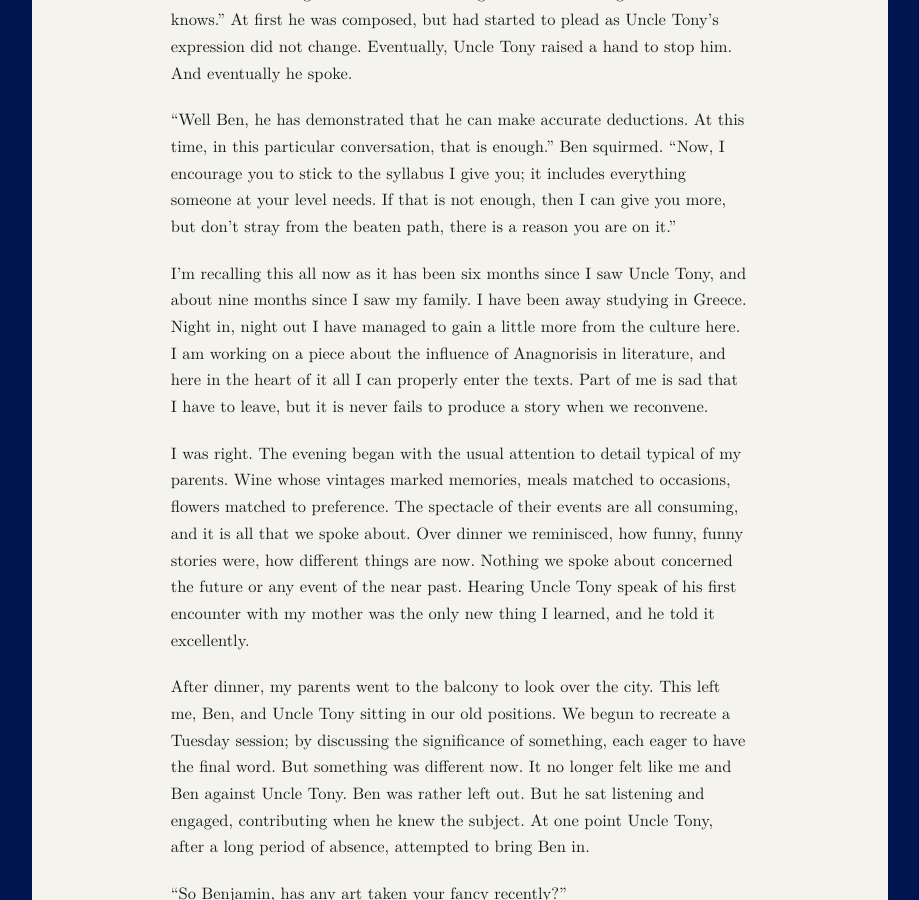
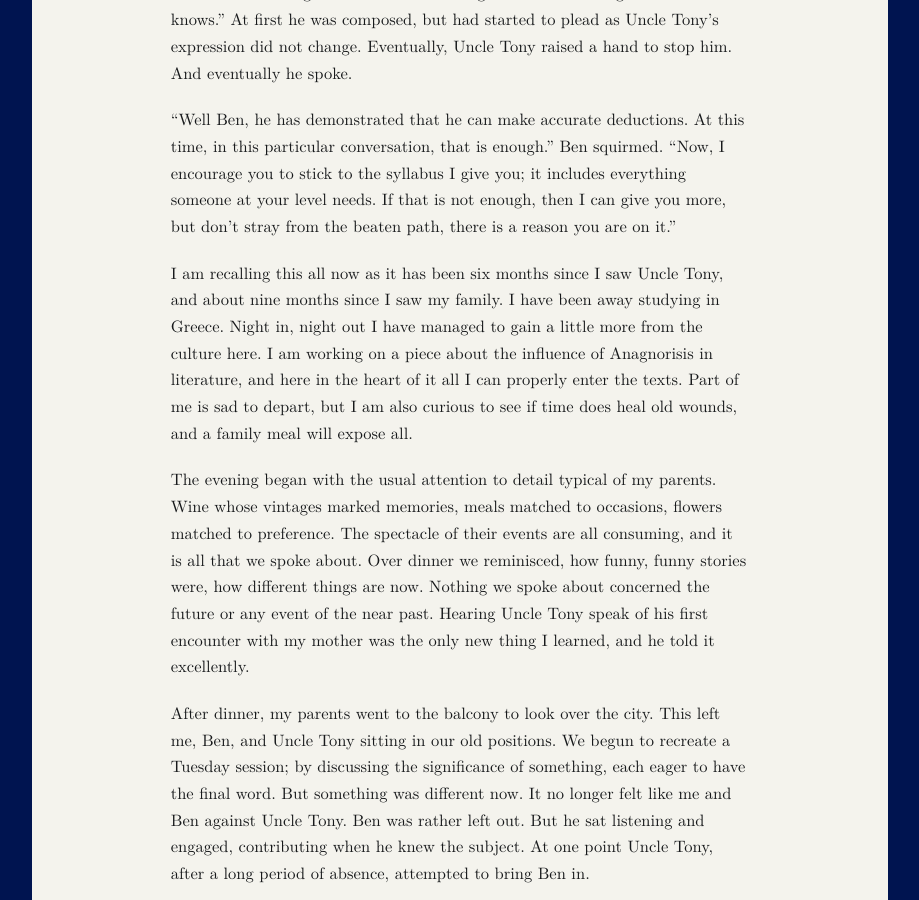
Before and after one commit to chrisjwheeler/website, a Jekyll site: the page built from _posts/2026-09-04-The-Creation-Of-A-Critique.md, in a window 1280 px wide and 900 px high, scrolled down 2007 px. Shown: the whole window, without its empty margins (180-1099 px from the left). Built offline with Jekyll 4.4.1, drawn with Linux system fonts in a browser that asks for light colours.

Commit message:
Story tweaks.

```diff
--- a/_posts/2026-09-04-The-Creation-Of-A-Critique.md
+++ b/_posts/2026-09-04-The-Creation-Of-A-Critique.md
@@ -27,9 +27,9 @@ Ben flung up his arms; and began to protest.
 
 “Well Ben, he has demonstrated that he can make accurate deductions. At this time, in this particular conversation, that is enough.” Ben squirmed. “Now, I encourage you to stick to the syllabus I give you; it includes everything someone at your level needs. If that is not enough, then I can give you more, but don’t stray from the beaten path, there is a reason you are on it.”
 
-I’m recalling this all now as it has been six months since I saw Uncle Tony, and about nine months since I saw my family. I have been away studying in Greece. Night in, night out I have managed to gain a little more from the culture here. I am working on a piece about the influence of Anagnorisis in literature, and here in the heart of it all I can properly enter the texts. Part of me is sad that I have to leave, but it is never fails to produce a story when we reconvene.
+I am recalling this all now as it has been six months since I saw Uncle Tony, and about nine months since I saw my family. I have been away studying in Greece. Night in, night out I have managed to gain a little more from the culture here. I am working on a piece about the influence of Anagnorisis in literature, and here in the heart of it all I can properly enter the texts. Part of me is sad to depart, but I am also curious to see if time does heal old wounds, and a family meal will expose all.
 
-I was right. The evening began with the usual attention to detail typical of my parents. Wine whose vintages marked memories, meals matched to occasions, flowers matched to preference. The spectacle of their events are all consuming, and it is all that we spoke about. Over dinner we reminisced, how funny, funny stories were, how different things are now. Nothing we spoke about concerned the future or any event of the near past. Hearing Uncle Tony speak of his first encounter with my mother was the only new thing I learned, and he told it excellently.
+The evening began with the usual attention to detail typical of my parents. Wine whose vintages marked memories, meals matched to occasions, flowers matched to preference. The spectacle of their events are all consuming, and it is all that we spoke about. Over dinner we reminisced, how funny, funny stories were, how different things are now. Nothing we spoke about concerned the future or any event of the near past. Hearing Uncle Tony speak of his first encounter with my mother was the only new thing I learned, and he told it excellently.
 
 After dinner, my parents went to the balcony to look over the city. This left me, Ben, and Uncle Tony sitting in our old positions. We begun to recreate a Tuesday session; by discussing the significance of something, each eager to have the final word. But something was different now. It no longer felt like me and Ben against Uncle Tony. Ben was rather left out. But he sat listening and engaged, contributing when he knew the subject. At one point Uncle Tony, after a long period of absence, attempted to bring Ben in.
 
```
